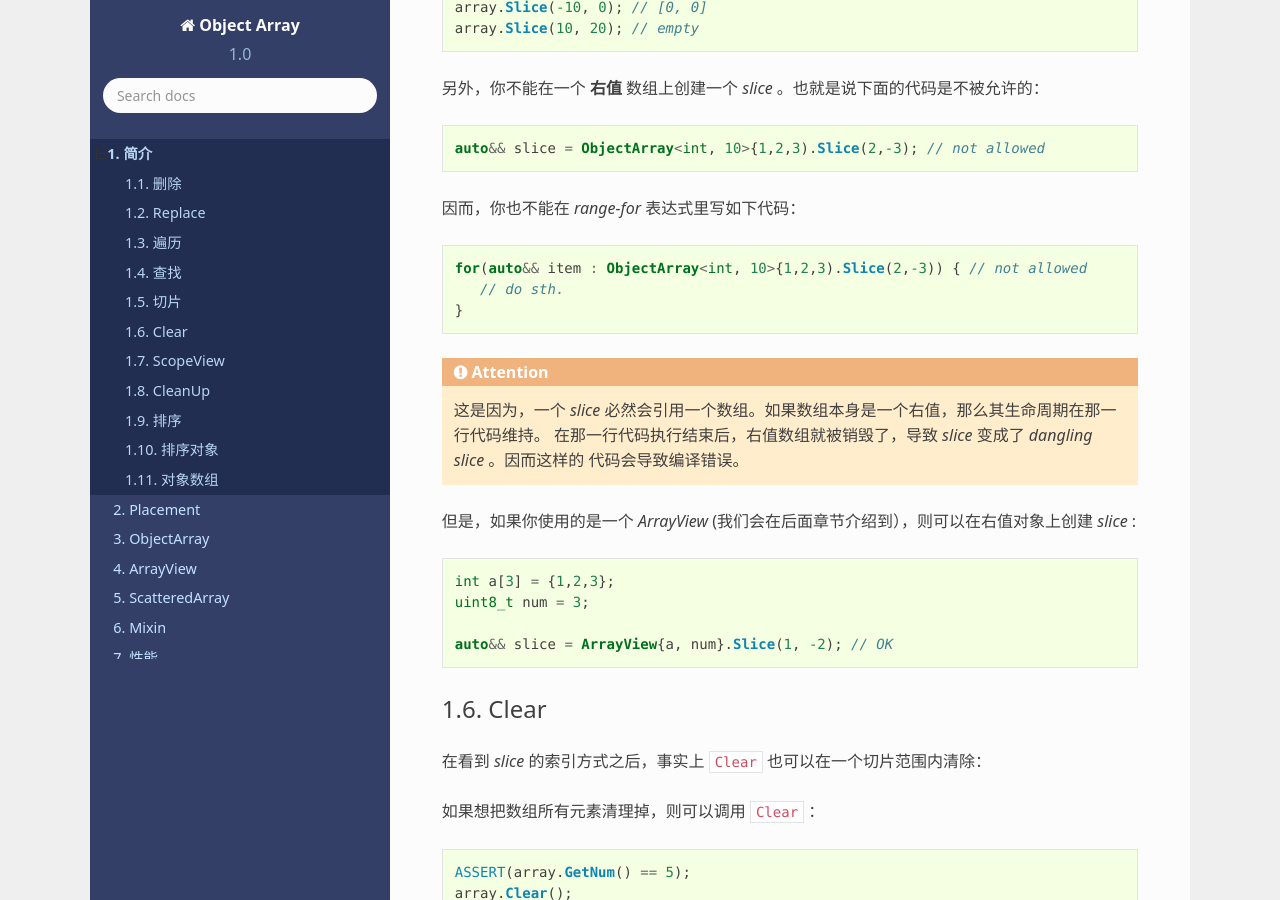
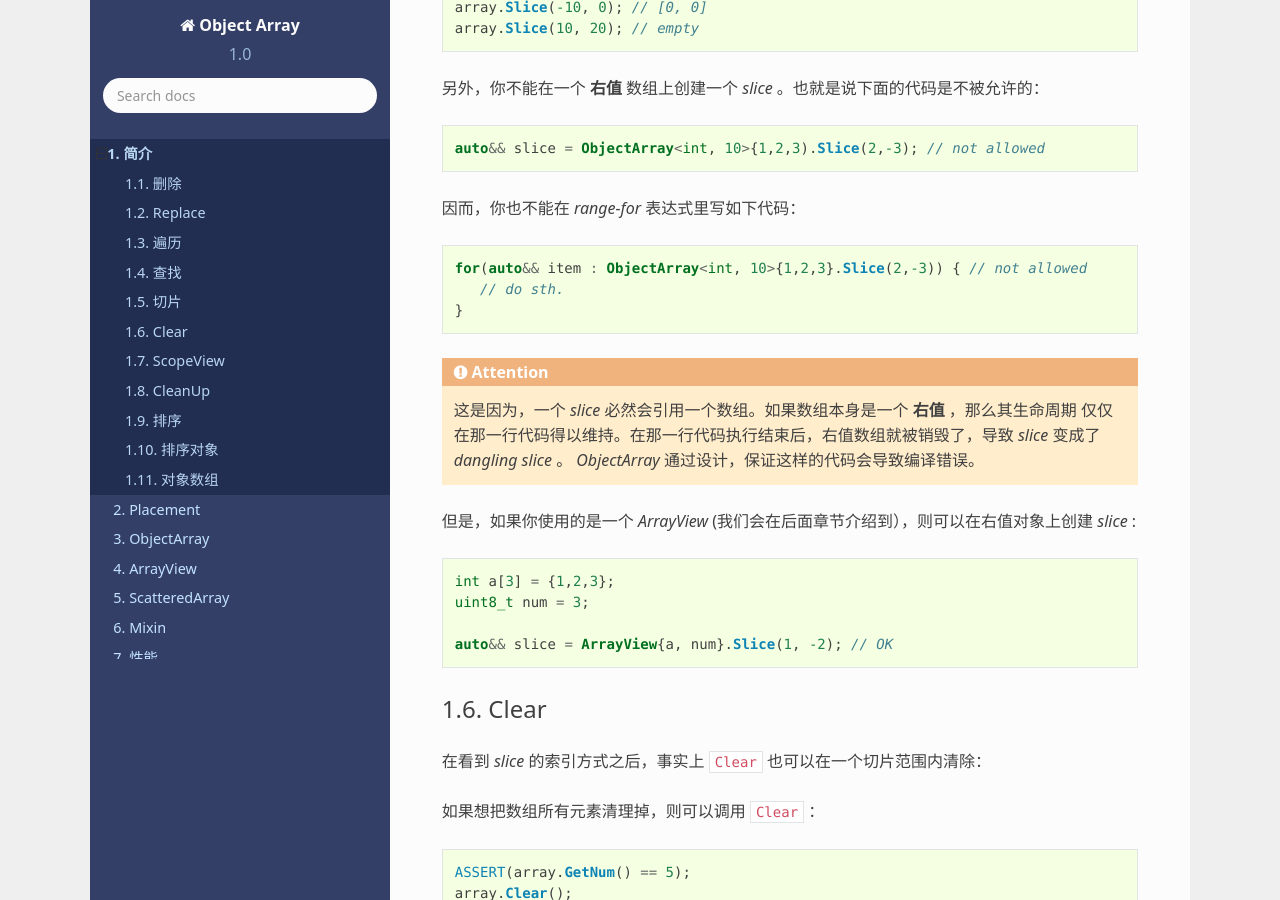
Before and after one commit to godsme/object-array, a Sphinx documentation site: the page built from doc/source/Introduction.rst, in a window 1280 px wide and 900 px high, scrolled down 6652 px. Built offline with Sphinx 7.4.7 and the Read the Docs theme 2.0.0, drawn with Linux system fonts in a browser that asks for light colours; formulas are drawn with MathJax 3; some of the changed text lies outside the part shown.

```diff
--- a/doc/source/Introduction.rst
+++ b/doc/source/Introduction.rst
@@ -44,7 +44,7 @@
    ASSERT(p == nullptr);
 
 但是，如果你直接使用 ``operator[]`` ，则 **不会** 进行 **边界检查** （这是
-一个基于接口设计，异常，性能等各种因素综合考虑后的设计决定）。
+一个基于接口设计、异常、性能等各种因素综合考虑后的设计决定）。
 
 删除
 -----------------
@@ -322,15 +322,15 @@
 
 .. code-block:: c++
 
-   for(auto&& item : ObjectArray<int, 10>{1,2,3).Slice(2,-3)) { // not allowed
+   for(auto&& item : ObjectArray<int, 10>{1,2,3}.Slice(2,-3)) { // not allowed
       // do sth.
    }
 
 .. attention::
 
-   这是因为，一个 `slice` 必然会引用一个数组。如果数组本身是一个右值，那么其生命周期在那一行代码维持。
-   在那一行代码执行结束后，右值数组就被销毁了，导致 `slice` 变成了 `dangling slice` 。因而这样的
-   代码会导致编译错误。
+   这是因为，一个 `slice` 必然会引用一个数组。如果数组本身是一个 **右值** ，那么其生命周期
+   仅仅在那一行代码得以维持。在那一行代码执行结束后，右值数组就被销毁了，导致 `slice` 变成了 `dangling slice` 。
+   `ObjectArray` 通过设计，保证这样的代码会导致编译错误。
 
 但是，如果你使用的是一个 `ArrayView` (我们会在后面章节介绍到），则可以在右值对象上创建 `slice` :
 
```
